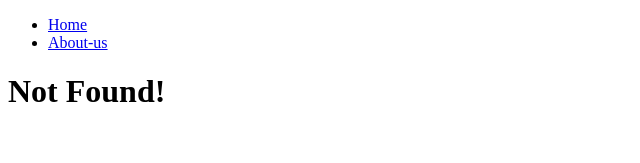
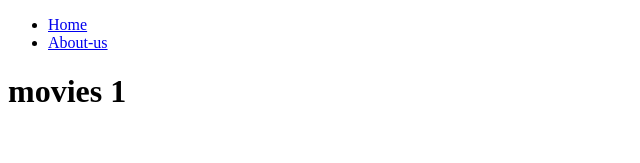
Before and after one commit to jin123457/learn-nextjs14, a Next.js app: page /movies/1 in a window 1280 px wide. Before the commit this address had no page. Shown: the top 163 px of the page, without its empty margins (0-640 px from the left). Built offline with nearby package versions, Linux system fonts and the light colour scheme.

Commit message:
dynamic router

```diff
--- /dev/null
+++ b/app/(movies)/movies/[id]/page.tsx
@@ -0,0 +1,10 @@
+import Navigation from "../../../../components/navigation";
+
+export default function ({ params: { id } }: { params: { id: string } }) {
+  return (
+    <>
+      <Navigation />
+      <h1>movies {id}</h1>
+    </>
+  );
+}
```
